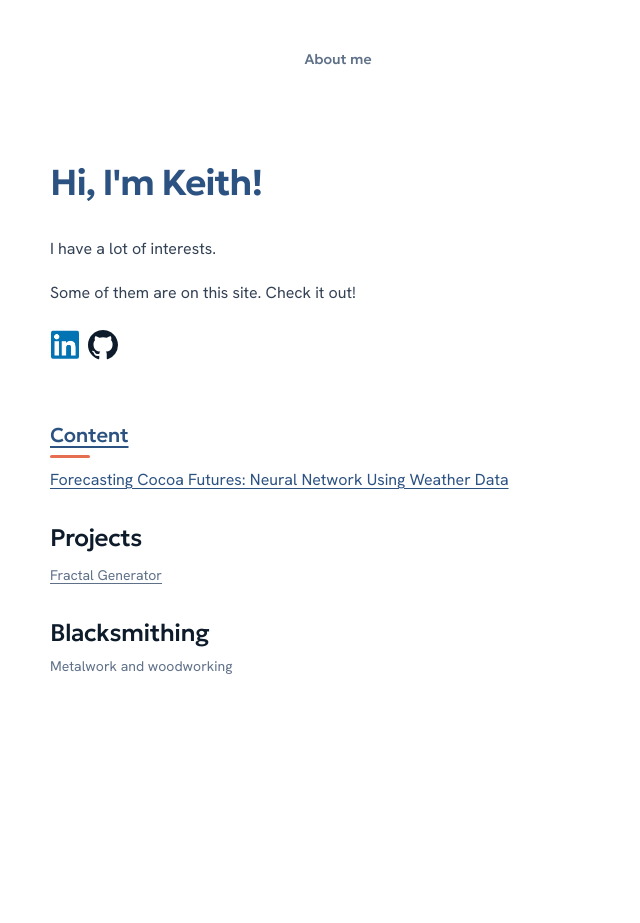
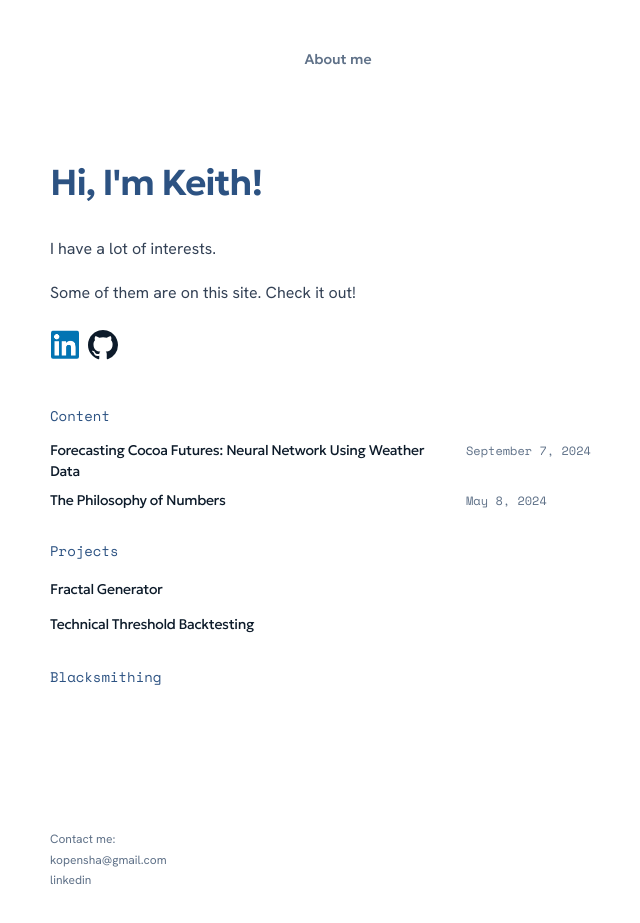
Before and after one commit to kdopenshaw/my-site, a Next.js app: page / in a window 1280 px wide. Shown: the part 686-1609 px from the top of the page, without its empty margins (302-942 px from the left). Built offline with nearby package versions, Linux system fonts and the light colour scheme.

Commit message:
about me formatting changes

```diff
--- a/app/content/content.module.css
+++ b/app/content/content.module.css
@@ -10,9 +10,9 @@
 
 .entry {
   display: grid;
-  grid-template-columns: 10rem minmax(0, 1fr);
+  grid-template-columns: minmax(0, 1fr) 10rem;
   align-items: baseline;
-  column-gap: var(--spacing-xs);
+  column-gap: var(--spacing-sm);
 }
 
 .entry p,
@@ -23,6 +23,8 @@
 
 .entryDate {
   color: var(--color-text-muted);
+  font-family: var(--font-code);
+  font-size: var(--fs-caption);
   font-variant-numeric: tabular-nums;
   line-height: 1.5;
   white-space: nowrap;
@@ -32,7 +34,7 @@
   color: var(--color-heading);
   font-family: var(--font-display);
   font-size: var(--fs-small);
-  font-weight: 500;
+  font-weight: 400;
   letter-spacing: -0.025em;
   line-height: 1.5;
   text-decoration: none;
--- a/app/content/page.tsx
+++ b/app/content/page.tsx
@@ -22,12 +22,12 @@ export default function ContentPage() {
       <ul className={styles.list} aria-label="Content" role="list">
         {posts.map((post) => (
           <li className={styles.entry} key={post.slug}>
+            <Link className={styles.entryLink} href={`/content/${post.slug}`}>
+              {post.metadata.title}
+            </Link>
             <p className={styles.entryDate}>
               {formatDate(post.metadata.publishedAt, false)}
             </p>
-            <Link className={styles.entryLink} href={`/content/${post.slug}`}>
-              {post.metadata.title}
-            </Link>
           </li>
         ))}
       </ul>
--- a/app/home.module.css
+++ b/app/home.module.css
@@ -1,6 +1,5 @@
 .homeExperience {
   position: relative;
-  min-height: 200svh;
   background: var(--color-background);
 }
 
@@ -13,8 +12,7 @@
   pointer-events: none;
 }
 
-.fractalOpening,
-.introduction {
+.fractalOpening {
   min-height: 100svh;
 }
 
@@ -42,12 +40,15 @@
 
 .introduction {
   display: grid;
-  place-items: start center;
-  padding: var(--spacing-xl) var(--spacing-lg) var(--spacing-2xl);
+  align-items: stretch;
+  justify-items: center;
+  padding: var(--spacing-xl) var(--spacing-lg) 0;
   background: var(--color-background);
 }
 
 .introductionContent {
+  display: flex;
+  flex-direction: column;
   width: min(100%, 60rem);
 }
 
@@ -58,10 +59,29 @@
 
 .homeDirectory {
   width: min(100%, 36rem);
-  margin: var(--spacing-2xl) auto 0;
+  margin: var(--spacing-xl) auto 0;
 }
 
-.homeDirectory ul {
+.contact {
+  width: min(100%, 36rem);
+  max-width: none;
+  margin: calc(var(--spacing-2xl) * 2) auto 0;
+  padding-bottom: var(--spacing-lg);
+  color: var(--color-text-muted);
+  font-size: var(--fs-caption);
+  line-height: var(--leading-body);
+}
+
+.contact a {
+  color: inherit;
+  text-decoration: none;
+}
+
+.contact a:hover {
+  color: var(--color-heading);
+}
+
+.homeDirectory > ul {
   display: grid;
   grid-template-columns: 1fr;
   gap: var(--spacing-lg);
@@ -70,32 +90,23 @@
   list-style: none;
 }
 
-.homeDirectory h2 {
-  margin-bottom: var(--spacing-xs);
+.homeDirectory .previewList {
+  gap: var(--spacing-xs);
 }
 
-.homeDirectory h2 a {
-  color: var(--color-heading);
+.homeDirectory h4 {
+  margin-bottom: var(--spacing-sm);
+  font-family: var(--font-code);
+  font-size: var(--fs-small);
+}
+
+.homeDirectory h4 a {
+  color: var(--color-primary);
   text-decoration: none;
 }
 
-.homeDirectory h2 a:hover {
-  color: var(--color-primary);
-}
-
-.featureLink,
-.homeDirectory p {
-  color: var(--color-text-muted);
-  font-size: var(--fs-small);
-  line-height: var(--leading-body);
-}
-
-.featureLink {
-  display: inline-block;
-}
-
-.homeDirectory p {
-  margin: 0;
+.homeDirectory h4 a:hover {
+  color: var(--color-primary-hover);
 }
 
 .iconLinks {
--- a/app/page.tsx
+++ b/app/page.tsx
@@ -5,12 +5,16 @@
 import Image from "next/image";
 import Link from "next/link";
 
-import { getContentPosts } from "./content/posts";
+import contentStyles from "./content/content.module.css";
+import { formatDate, getContentPosts } from "./content/posts";
 import HomeExperience from "./home-experience";
 import styles from "./home.module.css";
+import { projects } from "./projects/page";
+
+const previewLimit = 3;
 
 export default function Home() {
-  const firstPost = getContentPosts()[0];
+  const posts = getContentPosts().slice(0, previewLimit);
 
   return (
     <HomeExperience>
@@ -50,25 +54,55 @@ export default function Home() {
       <nav className={styles.homeDirectory} aria-label="Explore the site">
         <ul>
           <li>
-            <h3 className="heading-accent"><Link href="/content">Content</Link></h3>
-            {firstPost && (
-              <Link className={styles.entryLink} href={`/content/${firstPost.slug}`}>
-                {firstPost.metadata.title}
-              </Link>
+            <h4><Link href="/content">Content</Link></h4>
+            {posts.length > 0 && (
+              <ul className={`${contentStyles.list} ${styles.previewList}`} aria-label="Latest content">
+                {posts.map((post) => (
+                  <li className={contentStyles.entry} key={post.slug}>
+                    <Link className={contentStyles.entryLink} href={`/content/${post.slug}`}>
+                      {post.metadata.title}
+                    </Link>
+                    <p className={contentStyles.entryDate}>
+                      {formatDate(post.metadata.publishedAt, false)}
+                    </p>
+                  </li>
+                ))}
+              </ul>
             )}
           </li>
           <li>
-            <h2><Link href="/projects">Projects</Link></h2>
-            <Link className={styles.featureLink} href="/projects/fractal-generator">
-              Fractal Generator
-            </Link>
+            <h4><Link href="/projects">Projects</Link></h4>
+            <ul className={`${contentStyles.list} ${styles.previewList}`} aria-label="Projects">
+              {projects.slice(0, previewLimit).map((project) => (
+                <li key={project.href}>
+                  <Link className={contentStyles.entryLink} href={project.href}>
+                    {project.title}
+                  </Link>
+                </li>
+              ))}
+            </ul>
           </li>
           <li>
-            <h2><Link href="/blacksmithing">Blacksmithing</Link></h2>
-            <p>Metalwork and woodworking</p>
+            <h4>
+              <Link href="/blacksmithing">Blacksmithing</Link>
+            </h4>
           </li>
         </ul>
       </nav>
+
+      <footer className={styles.contact}>
+        Contact me:
+        <br />
+        <a href="mailto:kopensha@gmail.com">kopensha@gmail.com</a>
+        <br />
+        <a
+          href="https://www.linkedin.com/in/keith-openshaw/"
+          target="_blank"
+          rel="noopener noreferrer"
+        >
+          linkedin
+        </a>
+      </footer>
     </HomeExperience>
   );
 }
--- a/app/projects/page.tsx
+++ b/app/projects/page.tsx
@@ -10,7 +10,7 @@ export const metadata: Metadata = {
   description: "Selected projects by Keith Openshaw.",
 };
 
-const projects = [
+export const projects = [
   {
     href: "/projects/fractal-generator",
     title: "Fractal Generator",
```
